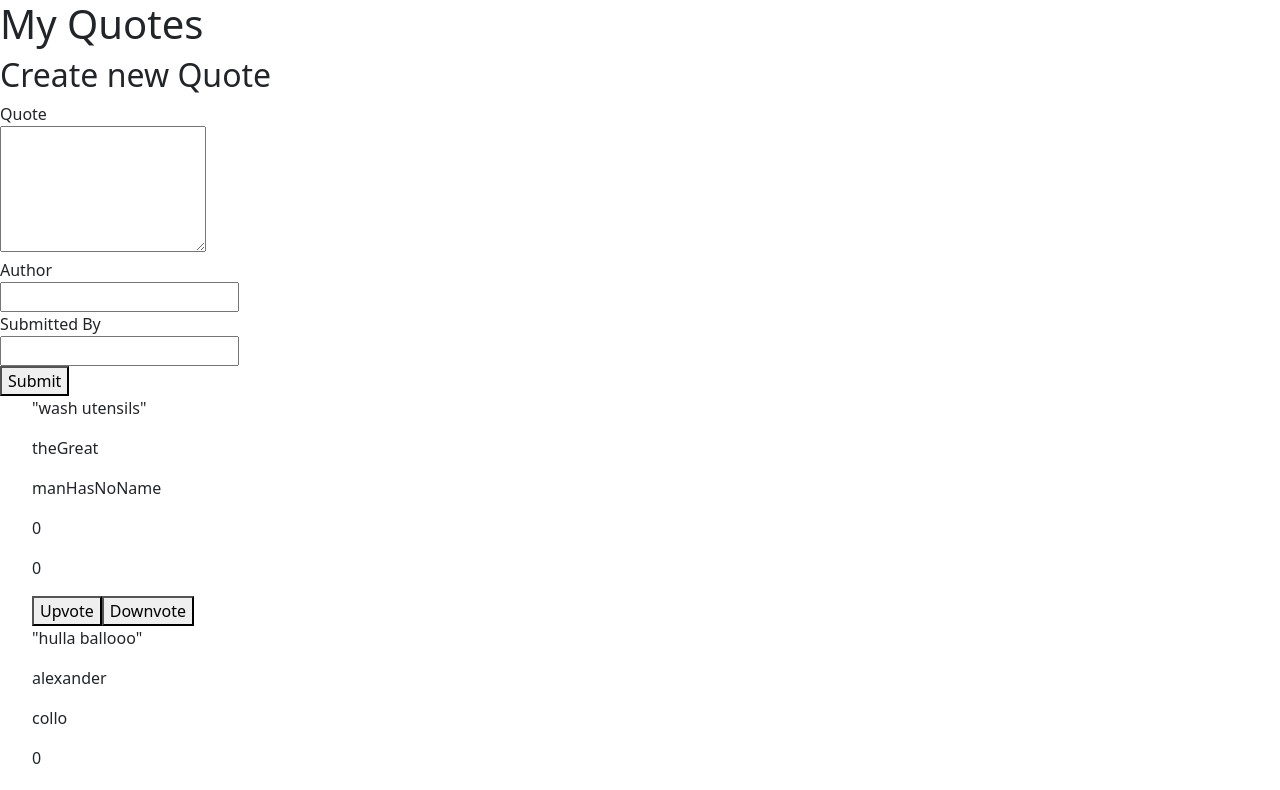
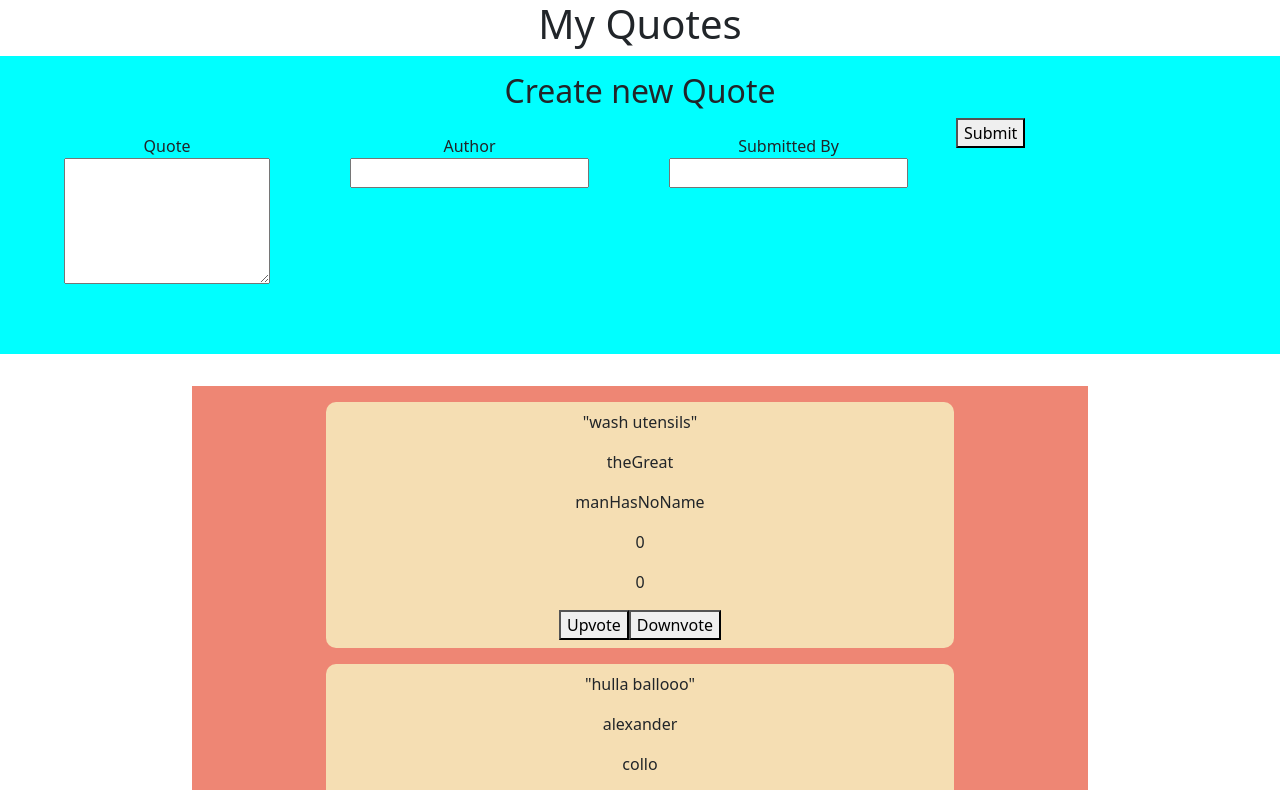
Before and after one commit to kennedybabu/thumps-up-quote-app, an Angular app: page / in a window 1280 px wide. Shown: the top 790 px of the page. Built offline with nearby package versions, Linux system fonts and the light colour scheme.

Commit message:
style the individual quote

```diff
--- a/src/app/app.module.ts
+++ b/src/app/app.module.ts
@@ -5,7 +5,7 @@ import { AppComponent } from './app.component';
 import { QuoteComponent } from './quote/quote.component';
 import { QuoteDetailComponent } from './quote-detail/quote-detail.component';
 import { QuoteFormComponent } from './quote-form/quote-form.component';
-import { FormsModule } from '@angular/forms';
+import { FormsModule, ReactiveFormsModule } from '@angular/forms';
 
 @NgModule({
   declarations: [
@@ -16,7 +16,8 @@ import { FormsModule } from '@angular/forms';
   ],
   imports: [
     BrowserModule,
-    FormsModule
+    FormsModule,
+    ReactiveFormsModule
   ],
   providers: [],
   bootstrap: [AppComponent]
--- a/src/app/quote-form/quote-form.component.html
+++ b/src/app/quote-form/quote-form.component.html
@@ -4,7 +4,7 @@
     <form (ngSubmit)="submitQuote()" #quoteForm="ngForm">
         <div>
             <label for="Quote">Quote</label><br>
-            <textarea name="quote" id="quote" rows="5" required name="quote" [(ngModel)]="newQuote.quote" #description="ngModel"></textarea>
+            <textarea name="quote" id="quote" rows="5" required [(ngModel)]="newQuote.quote" #description="ngModel"></textarea>
         </div>
 
         <div>
--- a/src/app/quote-form/quote-form.component.scss
+++ b/src/app/quote-form/quote-form.component.scss
@@ -0,0 +1,16 @@
+div {
+    text-align: center;
+    background-color: aqua;
+    padding: 1rem 2rem;
+    margin-bottom: 2rem;
+}
+
+form {
+    display: flex;
+    flex-wrap: wrap;
+    gap: 1rem;
+
+    button {
+        height: 30px;
+    }
+}
--- a/src/app/quote/quote.component.html
+++ b/src/app/quote/quote.component.html
@@ -1,16 +1,20 @@
-<div>
+<div class="create-quote">
     <h1>My Quotes</h1>
 
     <app-quote-form (addQuote)="addNewQuote($event)"></app-quote-form>
 
 
-    <ul>
-        <div *ngFor="let quote of quotes; let i = index">
+    <div >
+        <div class="quote-list">
           <!-- {{quote.quote}} -->
-          <app-quote-detail [quote]="quote"></app-quote-detail>
-          <button (click)="upvoteQuote(i)">Upvote</button>
-          <button (click)="downVote(i)">Downvote</button>
+            <div class="item" *ngFor="let quote of quotes; let i = index">
+                <app-quote-detail [quote]="quote"></app-quote-detail>
+                <div class="btn-container">
+                    <button (click)="upvoteQuote(i)">Upvote</button>
+                    <button (click)="downVote(i)">Downvote</button>
+                </div>
+            </div>
         </div>
-    </ul>
+    </div>
 
   </div>
--- a/src/app/quote/quote.component.scss
+++ b/src/app/quote/quote.component.scss
@@ -0,0 +1,30 @@
+.quote-list {
+    display: flex;
+    align-items: center;
+    justify-content: center;
+    flex-direction: column;
+    margin-top: 1rem;
+    background-color: rgb(238, 134, 116);
+    max-width: 70vw;
+    align-self: center;
+    margin: 0 auto;
+}
+
+.item {
+    min-width: 70%;
+    background-color: wheat;
+    margin-top: 1rem;
+    padding: .5rem 1rem;
+    border-radius: 10px;
+    transition: all ease-in-out .3s;
+
+    &:hover {
+        box-shadow: 1px 6px 13px -4px rgba(0,0,0,0.75);
+-webkit-box-shadow: 1px 6px 13px -4px rgba(0,0,0,0.75);
+-moz-box-shadow: 1px 6px 13px -4px rgba(0,0,0,0.75);
+    }
+}
+
+.create-quote {
+    text-align: center;
+}
```
Also changed, not shown: src/app/quote-form/quote-form.component.ts (line endings or trailing spaces).
